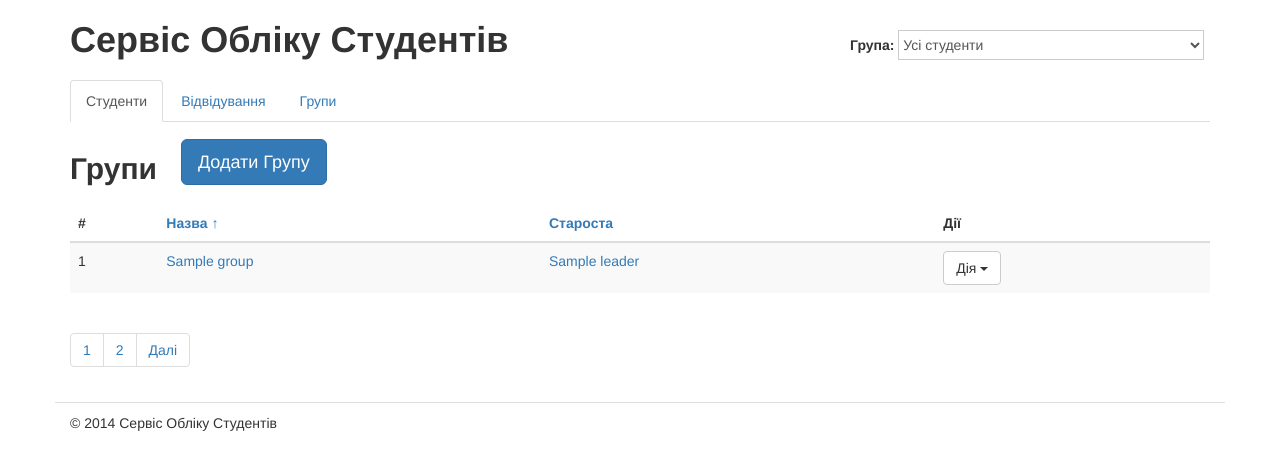
After one commit to trivvet/studentsdbtest, a Django app: template students/templates/students/groups_list.html in a window 1280 px wide. The commit adds this page. Shown: the top 470 px of the page. Run offline with Django 3.2, Linux system fonts and the light colour scheme; the template is opened without the code that fills it: most values are stand-ins (such as "Sample title", 1, 10 or a date in 2020); some libraries are stand-ins or nearby versions.

Commit message:
version 0.6.2 inherit

```diff
--- /dev/null
+++ b/students/templates/students/base.html
@@ -0,0 +1,65 @@
+{% load static from staticfiles %}
+<!DOCTYPE HTML>
+<html lang="uk">
+
+<head>
+	<meta charset="UTF-8" />
+	<title>Сервіс обліку студентів - {% block meta_title %}{% endblock meta_title %}</title>
+	<meta name="description"
+		value="Система Обліку Студентів Навчального Закладу" />
+	<link rel="stylesheet"
+		href="https://cdn.jsdelivr.net/bootstrap/3.3.0/css/bootstrap.min.css">
+	<link rel="stylesheet" href="{% static "css/main.css" %}">
+
+	{% block extra_css %}{% endblock extra_css %}
+	</head>
+<body>
+	<div class="container">
+		<!-- Header -->
+		<div class="row" id="header">
+			<div class="col-xs-8">
+				<h1>Сервіс Обліку Студентів</h1>
+			</div>
+			<div class="col-xs-4" id="group-selector">
+				<strong>Група:</strong>
+				<select>
+					<option value="">Усі студенти</option>
+					{% for group in groups %}
+					<option value="">{{ group.name_group }},
+						{{ group.leader}} , (№ {{ group.ticket }})
+					</option>
+					{% endfor %}
+				</select>
+			</div>
+		</div>
+		<!-- Subheader -->
+		<div class="row" id="sub-header">
+			<div class="col-xs-12">
+				<ul class="nav nav-tabs">
+					<li role="presentation" class="active"><a href="{% url "home" %}">Студенти</a></li>
+					<li role="presentation"><a href="{% url 'journal' %}">Відвідування</a></li>
+					<li role="presentation"><a href="{% url "groups" %}">Групи</a></li>
+				</ul>
+			</div>
+		</div>
+		<!-- Main page -->
+		<div class="row" id="content-columns">
+			<div class="col-xs-12">
+				{% comment "Not used alert so far" %}
+					<div class="alert alert-warning" role="alert">Status Update!</div>
+				{% endcomment %}
+				<h2 class="head">{% block title %}{% endblock title %}</h2>
+				{% block content %}{% endblock content %}
+			</div>
+		</div>
+		<!-- Footer -->
+		<div class="row" id="footer">
+			<div class="col-xs-12">&copy; 2014 Сервіс Обліку Студентів</div>
+		</div>
+	</div>
+	<script src="http://cdnjs.cloudflare.com/ajax/libs/jquery/2.1.4/jquery.js"></script>
+	<script src="https://cdn.jsdelivr.net/bootstrap/3.0.0/js/bootstrap.min.js"></script>
+	{% block extra_js %}{% endblock extra_js %}
+</body>
+
+</html>
--- /dev/null
+++ b/students/templates/students/groups_list.html
@@ -0,0 +1,60 @@
+{% extends "students/base.html" %}
+
+{% load static from staticfiles %}
+
+{% block meta_title %}Групи{% endblock meta_title %}
+
+{% block title %}Групи{% endblock title %}
+
+{% block content %}
+	<a class="btn btn-primary btn-lg head" href="{% url "students_add" %}" role="button">Додати Групу</a>
+		<div>
+			<!-- Table of Student -->
+			<table class="table table-hover table-striped">
+				<thead>
+					<tr>
+						<th>#</th>
+						<th><a href="">Назва &uarr;</a></th>
+						<th><a href="#">Староста</a></th>
+						<th>Дії</th>
+					</tr>
+				</thead>
+				<tbody>
+					<!-- 1Б-04 -->
+					{% for group in groups %}
+					<tr>
+						<td>{{ forloop.counter }}</td>
+						<td><a title="Редагувати" href="#">{{ group.name_group }}</a></td>
+						<td><a title="Редагувати" href="#">{{ group.leader }}</a></td>
+						<td>
+							<div class="dropdown">
+								<button class="btn btn-default dropdown-toggle"
+									type="button" id="dropdownMenu1" data-toggle="dropdown" aria-expanded="true">
+									Дія
+									<span class="caret"></span>
+								</button>
+								<ul class="dropdown-menu" role="menu" aria-labelledby="dropdownMenu1">
+									<li role="presentation"><a role="menuitem" tabindex="-1" href="{% url 'journal' %}">Відвідування</a></li>
+									<li role="presentation"><a role="menuitem" tabindex="-1" href="{% url 'groups_edit' group.id %}">Редагувати</a></li>
+									<li role="presentation"><a role="menuitem" tabindex="-1" href="{% url 'groups_delete' group.id %}">Видалити</a></li>
+								</ul>
+							</div>
+						</td>
+					</tr>
+					{% endfor %}
+				</tbody>
+			</table>
+			<!-- Panel of Navigation -->
+			<nav>
+			  <ul class="pagination">
+				<li><a href="#">1</a></li>
+				<li><a class="#" href="#">2</a></li>
+				<li>
+				  <a href="#" aria-label="Next">
+					<span aria-hidden="true">Далі</span>
+				  </a>
+				</li>
+			  </ul>
+			</nav>
+		</div>
+	{% endblock content %}
--- a/studentsdb/urls.py
+++ b/studentsdb/urls.py
@@ -24,6 +24,7 @@ urlpatterns = patterns('',
     url(r'^groups/$', 'students.views.groups_list', name = 'groups'),
     url(r'^groups/add/$', 'students.views.groups_add', name = 'groups_add'),
     url(r'^groups/(?P<gid>\d+)/edit/$', 'students.views.groups_edit', name = 'groups_edit'),
-    url(r'^groups/(?P<gid>\d+)/delete/$', 'students.views.groups_delete', name = 'group_delete'),
+    url(r'^groups/(?P<gid>\d+)/delete/$', 'students.views.groups_delete', name = 'groups_delete'),
+    url(r'^journal/$', 'students.views.journal_list', name='journal'),
     url(r'^admin/', include(admin.site.urls)),
 )
```
Also changed, not shown: students/templates/students/students_list.html (+9 -57 lines), students/views.py (+27 -2 lines).
